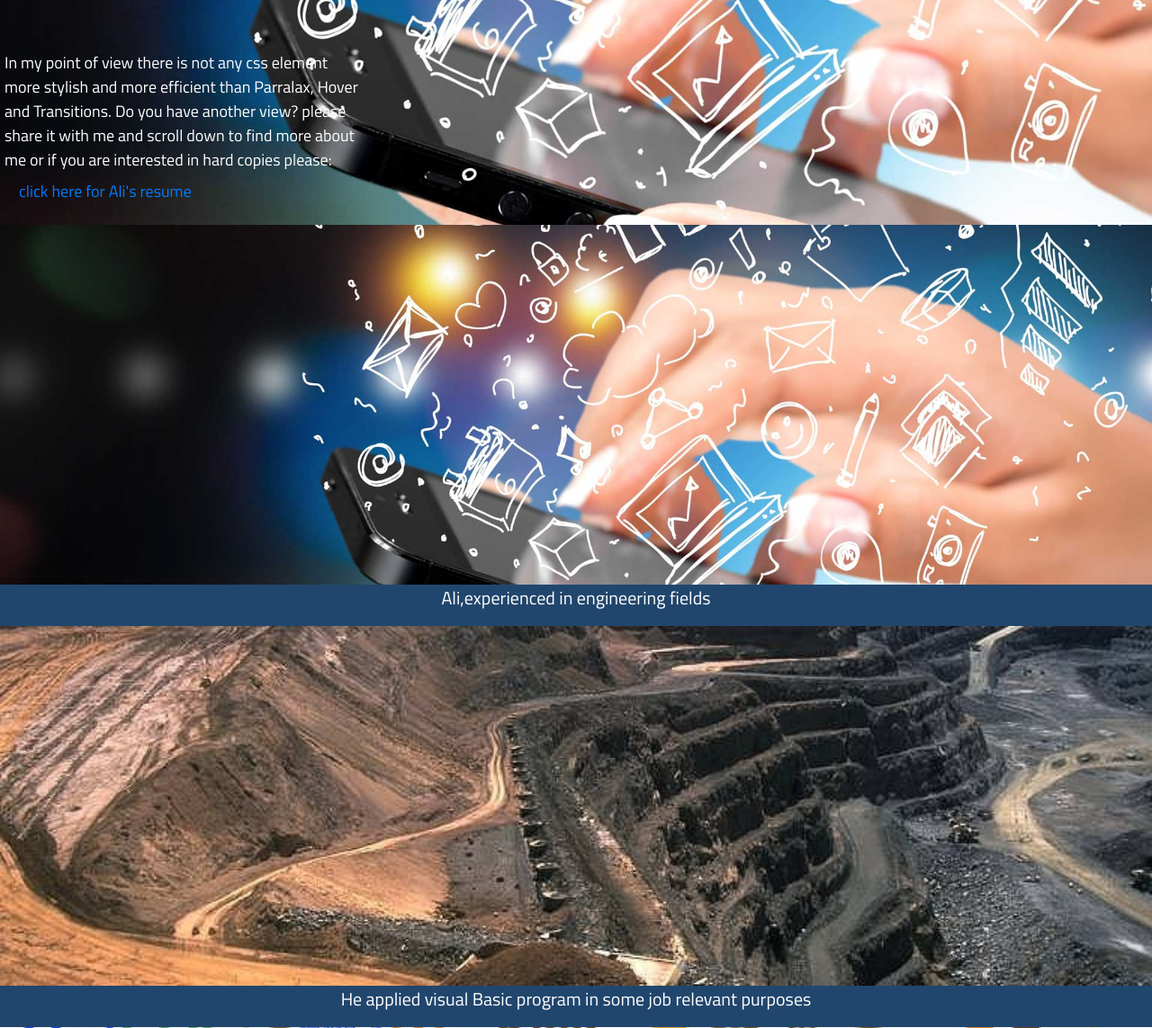
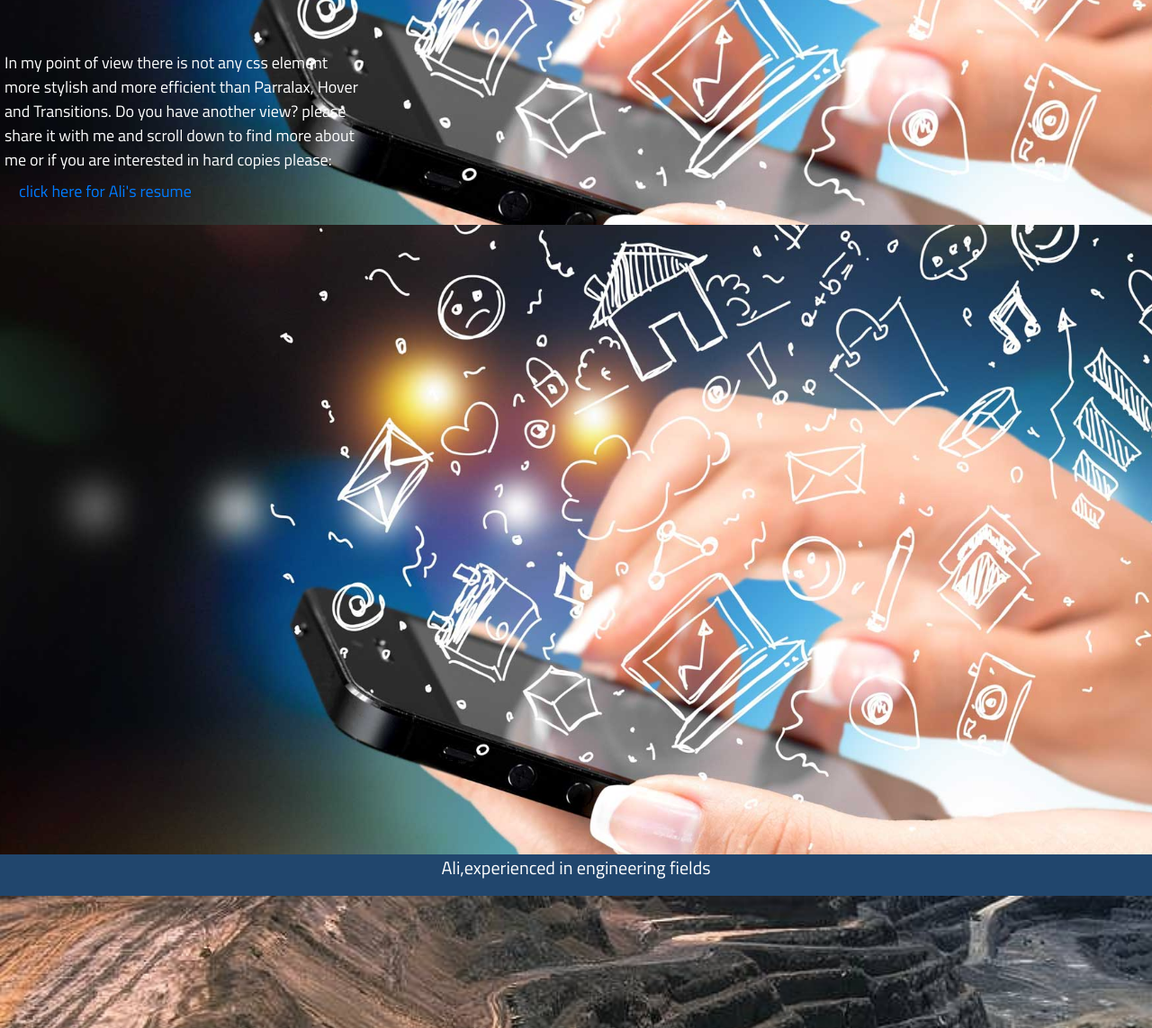
Before and after one commit to alexsydney/portfolio, a PHP site: page / in a window 1280 px wide. Shown: the part 1243-2386 px from the top of the page at 90% size. Run offline with PHP 8.4, Linux system fonts and the light colour scheme.

Commit message:
some adjustment in background image height

```diff
--- a/bigscreen.css
+++ b/bigscreen.css
@@ -89,7 +89,7 @@ font-size: 18px;
 .bgimg-1 {
   background-image: url("pics/33.jpg");
 
-  min-height:400px;
+  min-height:700px;
   min-width: : 100%;
 }
 
```
